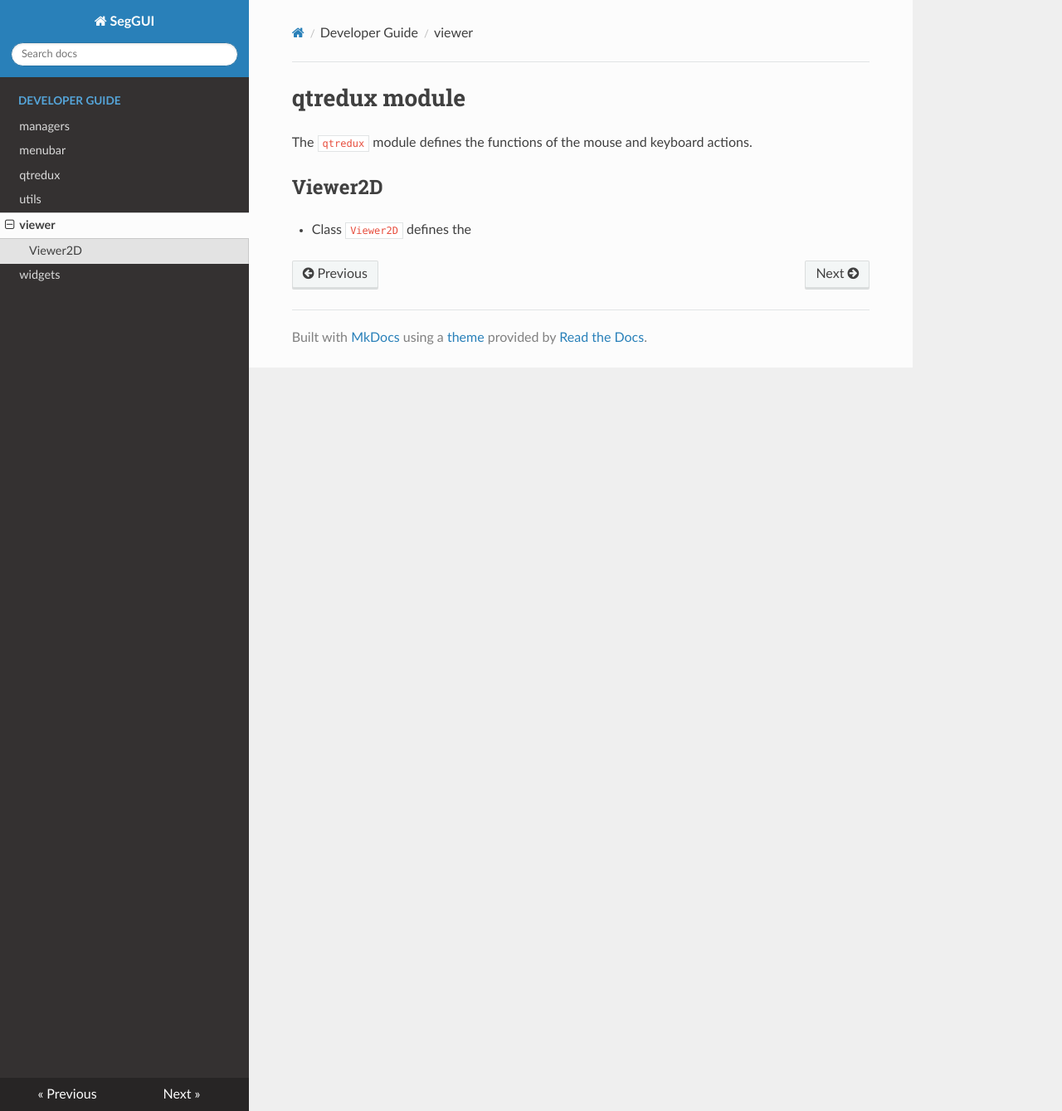
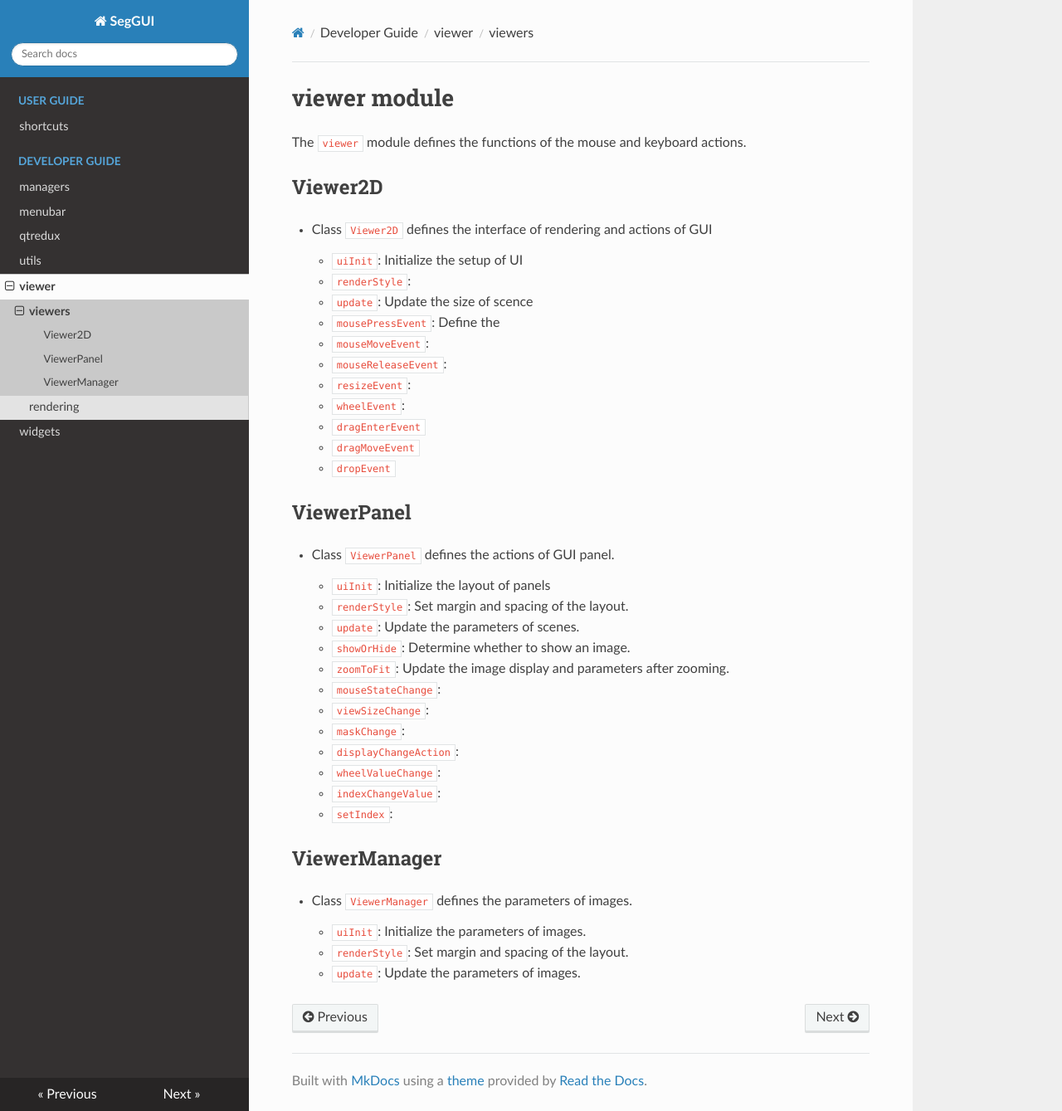
Before and after one commit to R9-Hu/manual, an MkDocs documentation site: the page built from docs/Developer Guide/viewer.md, in a window 1280 px wide and 1339 px high. Shown: the whole window at 83% size. Built offline with MkDocs 1.6.1, drawn with Linux system fonts in a browser that asks for light colours; nearby versions of some CDN libraries.

Commit message:
Update of viewer.md

```diff
--- a/docs/Developer Guide/viewer.md
+++ b/docs/Developer Guide/viewer.md
@@ -1,6 +1,40 @@
-# qtredux module
-The `qtredux` module defines the functions of the mouse and keyboard actions.
+# viewer module
+The `viewer` module defines the functions of the mouse and keyboard actions.
 
 ## Viewer2D
 
-* Class `Viewer2D` defines the
+* Class `Viewer2D` defines the interface of rendering and actions of GUI
+    * `uiInit`: Initialize the setup of UI
+    * `renderStyle`:
+    * `update`: Update the size of scence
+    * `mousePressEvent`: Define the
+    * `mouseMoveEvent`:
+    * `mouseReleaseEvent`:
+    * `resizeEvent`:
+    * `wheelEvent`:
+    * `dragEnterEvent`
+    * `dragMoveEvent`
+    * `dropEvent`
+
+## ViewerPanel
+
+* Class `ViewerPanel` defines the actions of GUI panel.
+    * `uiInit`: Initialize the layout of panels
+    * `renderStyle`: Set margin and spacing of the layout.
+    * `update`: Update the parameters of scenes.
+    * `showOrHide`: Determine whether to show an image.
+    * `zoomToFit`: Update the image display and parameters after zooming.
+    * `mouseStateChange`:
+    * `viewSizeChange`:
+    * `maskChange`:
+    * `displayChangeAction`:
+    * `wheelValueChange`:
+    * `indexChangeValue`:
+    * `setIndex`:
+
+## ViewerManager
+
+* Class `ViewerManager` defines the parameters of images.
+    * `uiInit`: Initialize the parameters of images.
+    * `renderStyle`: Set margin and spacing of the layout.
+    * `update`: Update the parameters of images.
--- a/mkdocs.yml
+++ b/mkdocs.yml
@@ -1,10 +1,14 @@
 site_name: SegGUI
 theme: readthedocs
 nav:
+    - 'User Guide':
+        - 'shortcuts': 'User Guide/Shortcuts.md'
     - 'Developer Guide':
         - 'managers': 'Developer Guide/managers.md'
         - 'menubar': 'Developer Guide/menubar.md'
         - 'qtredux': 'Developer Guide/qtredux.md'
         - 'utils': 'Developer Guide/utils.md'
-        - 'viewer': 'Developer Guide/viewer.md'
+        - 'viewer':
+            - 'viewers': 'Developer Guide/viewer.md'
+            - 'rendering': 'Developer Guide/rendering.md'
         - 'widgets': 'Developer Guide/widgets.md'
```
Also changed, not shown: docs/Developer Guide/rendering.md (added).
